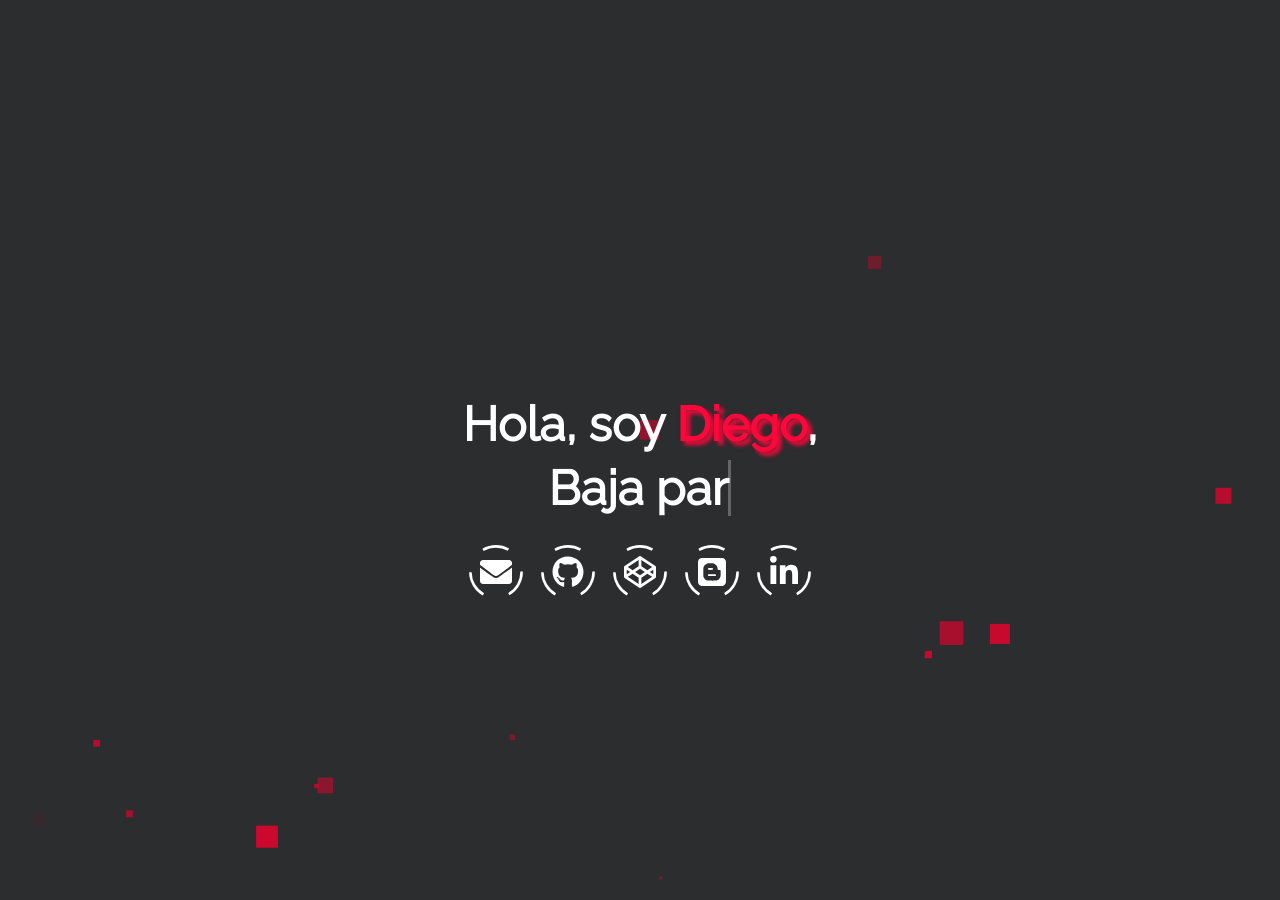
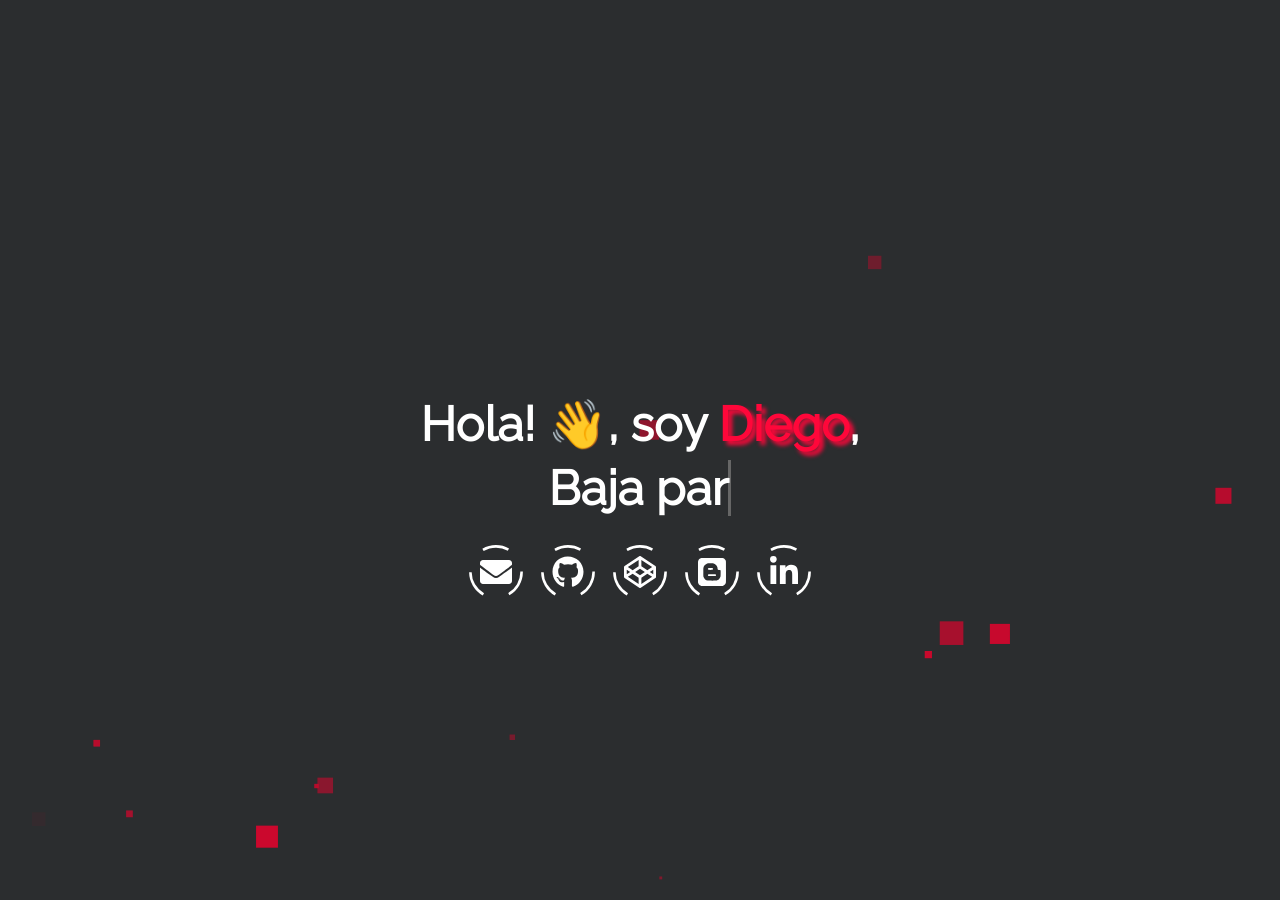
Before and after one commit to q3it/neumorphism, a Jekyll site: the page built from index.html, in a window 1280 px wide and 900 px high. Built offline with Jekyll 4.4.1, drawn with Linux system fonts in a browser that asks for light colours.

```diff
--- a/_includes/landing-page.html
+++ b/_includes/landing-page.html
@@ -1,6 +1,6 @@
 <div id="landing">
   <div class="landing-title">
-    <h1>Hola, soy
+    <h1>Hola! 👋, soy
       <span class="highlight-title">{{site.username}}</span>,
     </h1>
     <h1>
```
